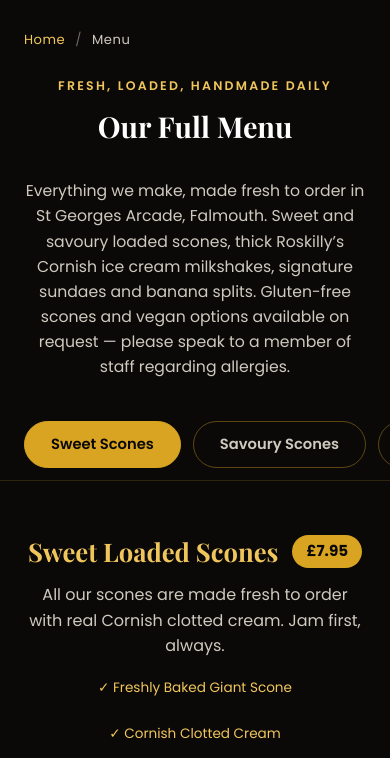
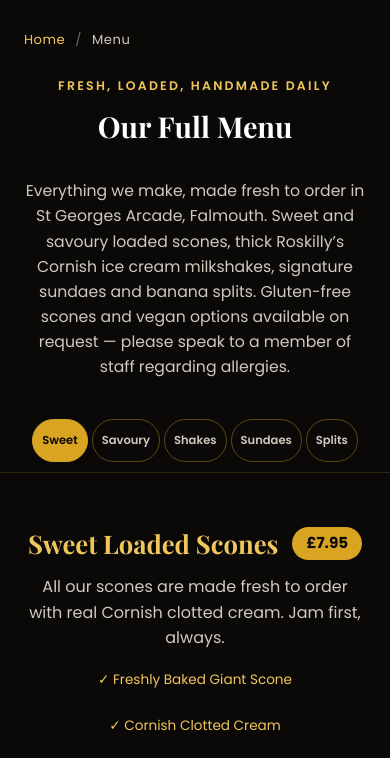
Before and after one commit to manflutube-afk/the-loaded-scone, an Astro site: page /menu in a window 390 px wide. Shown: the part 84-842 px from the top of the page. Built offline with nearby package versions, Linux system fonts and the light colour scheme; Astro itself is replaced by a stand-in of ours.

Commit message:
Fit all five menu categories on screen on mobile, no sideways scrolling
The sticky tab bar previously became one horizontally scrollable row on
phones, which hid Sundaes and Banana Splits offscreen with nothing to signal
they were there. Rather than adding a scroll affordance, the categories now
just fit.

Each section gains a `short` label in menu.json ("Milkshakes" -> "Shakes",
"Banana Splits" -> "Splits"), rendered alongside the full label in a second
span. Exactly one of the pair is ever displayed, and `display: none` keeps the
hidden one out of the accessibility tree, so each tab still announces a single
name. Below 760px the bar drops the overflow scrolling, wraps instead, and
uses the short labels with tighter horizontal padding.

Horizontal padding is tight to win the row; vertical padding is deliberately
generous so each tab stays a 42px tap target rather than the 34px the tighter
sizing would otherwise have given.

Verified at three widths: 375px gives one row 63px tall with all five tabs on
screen and no sideways scroll; 320px wraps to two rows, still with everything
reachable and no scrolling; 1280px is unchanged, showing the full labels on one
row. Sticky positioning and the scroll-to-top on category change still work at
each size.

Co-Authored-By: Claude Opus 5 <noreply@anthropic.com>

```diff
--- a/src/data/menu.json
+++ b/src/data/menu.json
@@ -3,6 +3,7 @@
     {
       "id": "sweet",
       "label": "Sweet Scones",
+      "short": "Sweet",
       "schemaName": "Sweet Loaded Scones",
       "price": "7.95",
       "blocks": [
@@ -131,6 +132,7 @@
     {
       "id": "savoury",
       "label": "Savoury Scones",
+      "short": "Savoury",
       "schemaName": "Savoury Loaded Scones",
       "price": "8.95",
       "blocks": [
@@ -279,6 +281,7 @@
     {
       "id": "milkshakes",
       "label": "Milkshakes",
+      "short": "Shakes",
       "schemaName": "Milkshakes",
       "price": "6.95",
       "blocks": [
@@ -453,6 +456,7 @@
     {
       "id": "sundaes",
       "label": "Sundaes",
+      "short": "Sundaes",
       "schemaName": "Signature Sundaes",
       "price": "6.95",
       "blocks": [
@@ -537,6 +541,7 @@
     {
       "id": "banana-splits",
       "label": "Banana Splits",
+      "short": "Splits",
       "schemaName": "Banana Splits",
       "price": "6.95",
       "blocks": [
--- a/src/pages/menu.astro
+++ b/src/pages/menu.astro
@@ -55,7 +55,10 @@ const schema = {
             role="tab"
             aria-controls={`tab-${section.id}`}
             aria-selected={i === 0 ? 'true' : 'false'}
-          >{section.label}</button>
+          >
+            <span class="tab-label-full">{section.label}</span>
+            <span class="tab-label-short">{section.short ?? section.label}</span>
+          </button>
         ))}
       </div>
 
--- a/src/styles/style.css
+++ b/src/styles/style.css
@@ -304,6 +304,9 @@ p { margin: 0 0 1em; }
   transition: all 0.25s ease;
 }
 .tab-btn:hover { border-color: var(--gold); color: var(--white); }
+/* Each tab carries a full label and a short one for narrow screens; exactly one
+   is displayed, so assistive tech announces a single name per tab. */
+.tab-label-short { display: none; }
 .tab-btn.active { background: var(--gold); color: var(--black); border-color: var(--gold); }
 
 .tab-panel { display: none; animation: fadeIn 0.4s ease; }
@@ -829,15 +832,23 @@ p { margin: 0 0 1em; }
   .menu-preview { padding: 70px 0; }
   .menu-page { padding-top: 40px; }
 
-  /* One scrollable row rather than three wrapped rows of sticky buttons. */
+  /* Every category has to be reachable in one tap, so nothing here scrolls
+     sideways: the short labels let all five sit on a single row at 375px, and
+     on anything narrower they wrap to two rows rather than hiding offscreen. */
   .menu-tabs {
-    flex-wrap: nowrap;
-    justify-content: flex-start;
-    overflow-x: auto;
-    scrollbar-width: none;
-    -ms-overflow-style: none;
-    padding: 12px 24px;
+    flex-wrap: wrap;
+    justify-content: center;
+    gap: 4px;
+    padding: 10px 8px;
   }
-  .menu-tabs::-webkit-scrollbar { display: none; }
-  .tab-btn { flex: 0 0 auto; }
+  .tab-btn {
+    flex: 0 0 auto;
+    /* Horizontal padding is tight so all five fit one row at 375px; vertical
+       padding is generous so each stays a comfortable tap target. */
+    padding: 12px 9px;
+    font-size: 0.72rem;
+    letter-spacing: 0;
+  }
+  .tab-label-full { display: none; }
+  .tab-label-short { display: inline; }
 }
```
Also changed, not shown: 5 other files.
